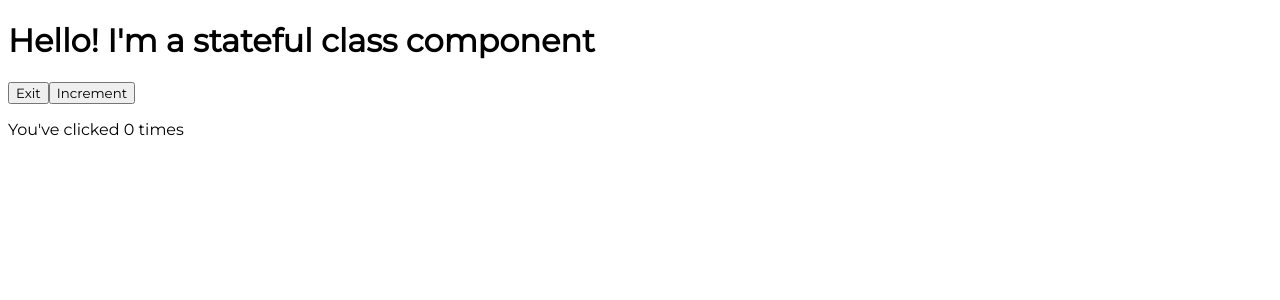
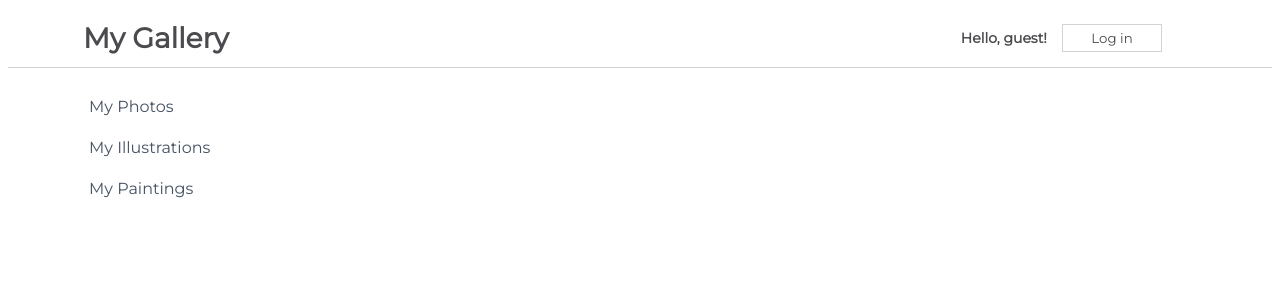
Before and after one commit to BekMart/functional-component-challenge, a React (Create React App) app in the folder my-app/: page / in a window 1280 px wide. Shown: the top 300 px of the page. Built offline with nearby package versions, Linux system fonts and the light colour scheme.

Commit message:
Add NavBar with stateful class components
Welcome message and button text change when button clicked

```diff
--- a/my-app/src/App.js
+++ b/my-app/src/App.js
@@ -1,11 +1,12 @@
 import css from './App.module.css';
+import NavBarSimple from './components/NavBarSimple';
 import Sidebar from './components/Sidebar';
-import StateGreetingWithPrevState from './components/StateGreetingWithPrevState';
 
 function App() {
   return (
-    <div className="App">
-      <StateGreetingWithPrevState name="Becki" greeting="I'm a stateful class component" />
+    <div className={css.App}>
+      <NavBarSimple name="Becki" />
+      <Sidebar />
     </div>
   );
 }
--- /dev/null
+++ b/my-app/src/components/NavBarSimple.js
@@ -0,0 +1,36 @@
+import React, { Component } from "react";
+import css from "./css/NavBarSimple.module.css";
+
+class NavBarSimple extends Component {
+
+    constructor(props) {
+        super(props);
+
+        this.state = {
+            message: "Hello, guest!",
+            buttonText: "Log in"
+        }
+    }
+
+    handleclick = () => {
+        this.setState((prevState) => ({
+            message: prevState.message === "Hello, guest!" ? "Welcome back, user!" : "Hello, guest!",
+            buttonText: prevState.buttonText === "Log out" ? "Log in" : "Log out",
+        }), ()=> console.log(this.state.message))
+
+    }
+
+    render() {
+        return (
+            <div className={css.NavBar}>
+                <h1>My Gallery</h1>
+                <div>
+                    <span>{this.state.message}</span>
+                    <button onClick={() => this.handleclick()}>{this.state.buttonText}</button>
+                </div>
+            </div>
+        )
+    }
+}
+
+export default NavBarSimple;
```
